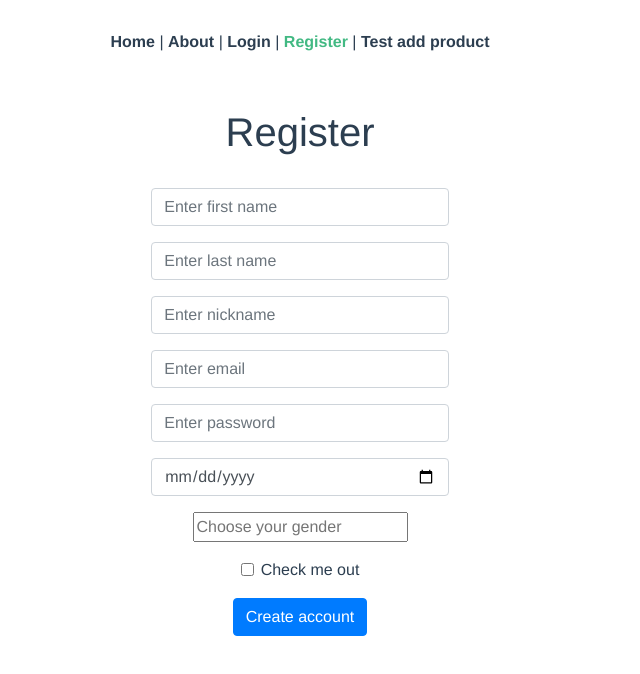
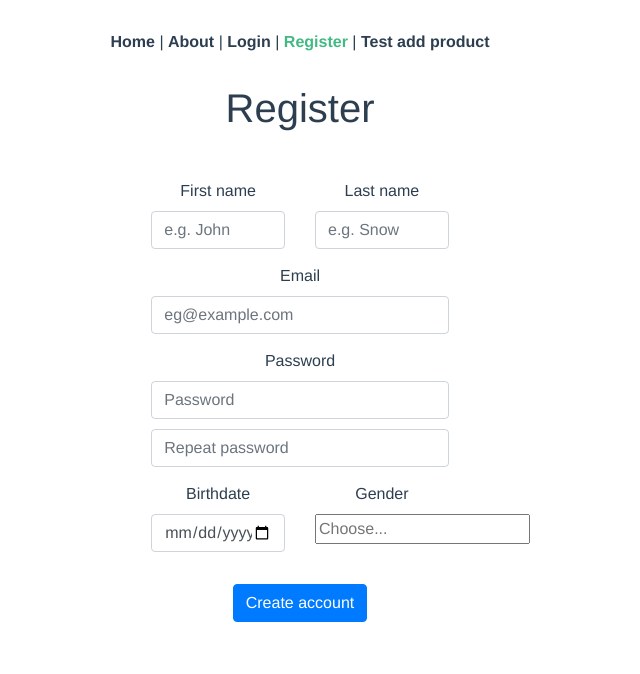
Before and after one commit to alpari01/buysell_frontend, a Vue app: page /register in a window 1280 px wide. Shown: the top 674 px of the page, without its empty margins (340-980 px from the left). Built offline with nearby package versions, Linux system fonts and the light colour scheme.

Commit message:
RegisterView.vue changed: removed unnecessary field "nickname" and added field "repeat password." AboutView.vue changed word-break type.

```diff
--- a/src/views/AboutView.vue
+++ b/src/views/AboutView.vue
@@ -52,7 +52,7 @@ table {
   border-collapse: separate;
   border-spacing: 0 20px;
   font-size: 20px;
-  word-break: break-all;
+  word-break: break-word;
 }
 th {
   border-bottom: 1px solid #3a3a3a;
--- a/src/views/RegisterView.vue
+++ b/src/views/RegisterView.vue
@@ -1,30 +1,36 @@
 <template>
-  <div class="login mt-4">
   <div class="row">
     <div class="col-sm-3 mx-auto">
       <h1>Register</h1>
       <br>
-        <form>
+      <form class="row g-3">
+        <div class="col-md-6">
+          <label for="inputFirstName" class="form-label">First name</label>
+          <input type="text" class="form-control" id="inputFirstName" placeholder="e.g. John">
+        </div>
+        <div class="col-md-6">
+          <label for="inputLastName" class="form-label">Last name</label>
+          <input type="text" class="form-control" id="inputLastName" placeholder="e.g. Snow">
+        </div>
+        <div class="col-12">
+          <label for="inputEmail" class="form-label">Email</label>
+          <input type="email" class="form-control" id="inputEmail" placeholder="eg@example.com">
+        </div>
+        <div class="col-12">
+          <label for="inputPassword" class="form-label">Password</label>
+          <input type="password" class="form-control" id="inputPassword" placeholder="Password" style="margin-bottom: 10px">
+        </div>
+        <div class="col-12">
+          <input type="password" class="form-control" id="inputPasswordRepeat" placeholder="Repeat password">
+        </div>
+        <div class="col-md-6">
+          <label for="inputBirthdate" class="form-label">Birthdate</label>
+          <input type="date" class="form-control" id="inputBirthdate" placeholder>
+        </div>
+        <div class="col-md-6">
+          <label for="inputGender" class="form-label">Gender</label>
           <div class="form-group">
-            <input type="text" class="form-control" id="inputFirstName" placeholder="Enter first name" required>
-          </div>
-          <div class="form-group">
-            <input type="text" class="form-control" id="inputLastName" placeholder="Enter last name" required>
-          </div>
-          <div class="form-group">
-            <input type="text" class="form-control" id="inputNickname" placeholder="Enter nickname" required>
-          </div>
-          <div class="form-group">
-            <input type="email" class="form-control" id="inputEmail" placeholder="Enter email" required>
-          </div>
-          <div class="form-group">
-            <input type="password" class="form-control" id="inputPassword" placeholder="Enter password" required>
-          </div>
-          <div class="form-group">
-            <input type="date" class="form-control" id="inputBirthdate" placeholder="Enter birthdate" required>
-          </div>
-          <div class="form-group">
-            <input list="genders" name="gender" id="gender" placeholder="Choose your gender" required>
+            <input list="genders" name="gender" id="inputGender" placeholder="Choose...">
             <datalist id="genders">
               <option value="Male"></option>
               <option value="Female"></option>
@@ -58,15 +64,16 @@
               <option value="Trigender"></option>
               <option value="Two spirit"></option>
               <option value="Attack helicopter"></option>
+              <option value="Other"></option>
+              <option value="Prefer not to specify"></option>
             </datalist>
           </div>
-          <div class="form-group form-check">
-            <input type="checkbox" class="form-check-input" id="exampleCheck1">
-            <label class="form-check-label" for="exampleCheck1">Check me out</label>
+          <br>
         </div>
+        <div class="col-12">
           <button type="submit" class="btn btn-primary">Create account</button>
+        </div>
       </form>
-      </div>
     </div>
   </div>
 </template>
@@ -75,6 +82,8 @@
 export default {};
 </script>
 
-<style scoped>
-
+<style>
+label {
+  margin-top: 15px;
+}
 </style>
```
Lines whose indentation alone changed are shown as unchanged.
